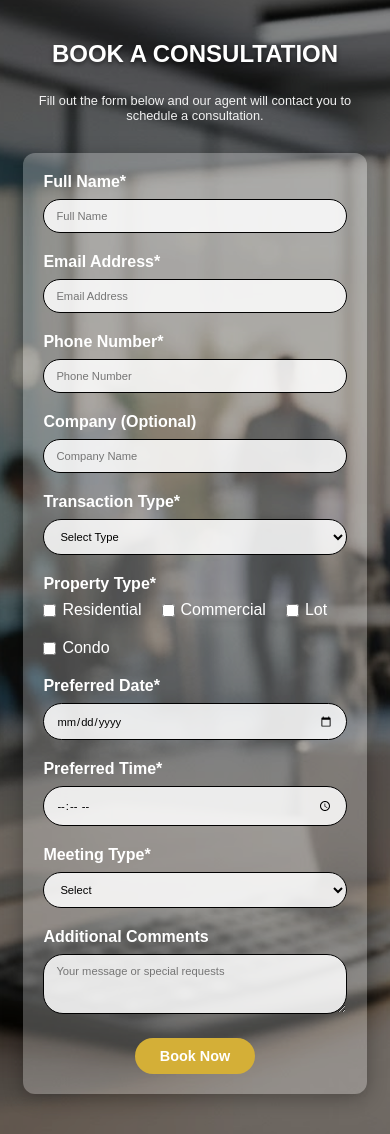
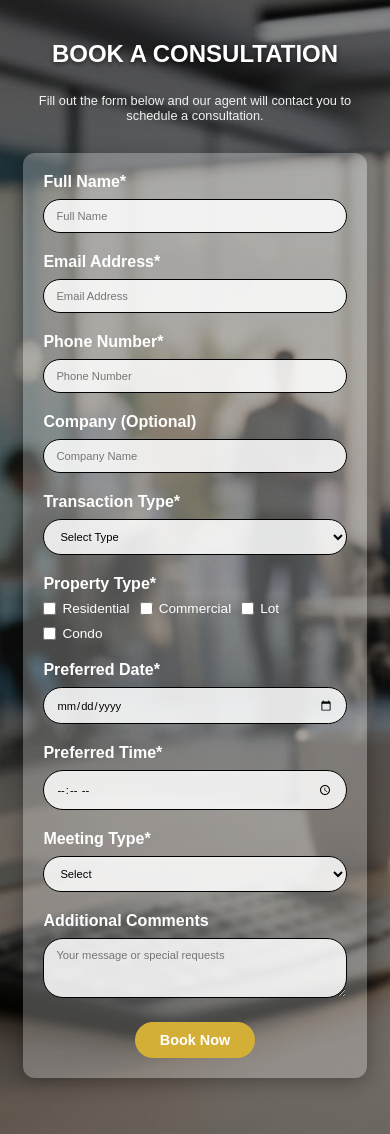
Before and after one commit to EngrDeLuna/mepreb, a PHP site: page /book-a-consultation.html in a window 390 px wide. Shown: the part 70-1204 px from the top of the page. Run offline with PHP 8.4, Linux system fonts and the light colour scheme.

Commit message:
Add files via upload
made the booking section responsive

```diff
--- a/style.css
+++ b/style.css
@@ -2740,4 +2740,12 @@ textarea {
     padding: 10px 25px;
     font-size: 0.9rem;
   }
-}
+    .checkbox-group {
+    grid-template-columns: repeat(2, 1fr); /* ✅ 2 columns on mobile */
+    gap: 10px;
+  }
+
+  .checkbox-group label {
+    font-size: 0.85rem;
+  }
+}
```
